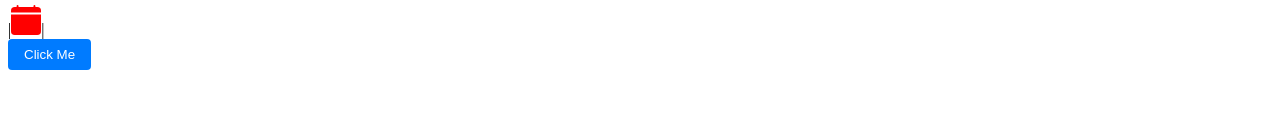
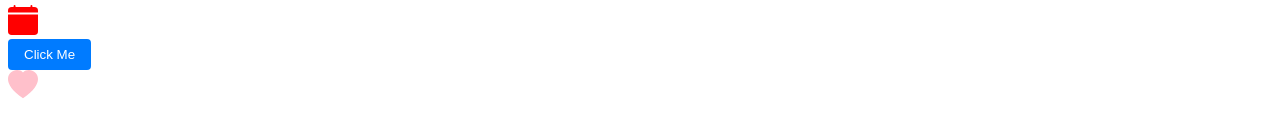
Before and after one commit to AnaCascante/game-app, a React (Vite) app: page / in a window 1280 px wide. Shown: the part 261-396 px from the top of the page. Built offline with nearby package versions, Linux system fonts and the light colour scheme.

Commit message:
creating a like icon

```diff
--- a/src/App.tsx
+++ b/src/App.tsx
@@ -3,6 +3,7 @@ import Alert from "./components/Alert";
 import Button from "./components/Button/Button";
 import ListGroup from "./components/ListGroup";
 import { BsFillCalendarFill } from "react-icons/bs";
+import { BsFillHeartFill } from "react-icons/bs";
 
 function App() {
   const [alertVisible, setAlertVisible] = useState(false);
@@ -19,7 +20,7 @@ function App() {
       </div>
 
       <div>
-        |<BsFillCalendarFill size={30} color="red" />|
+        <BsFillCalendarFill size={30} color="red" />
       </div>
 
       <div>
@@ -32,6 +33,14 @@ function App() {
           Click Me
         </Button>
       </div>
+
+      <div>
+        <BsFillHeartFill
+          size={30}
+          color="pink"
+          onClick={() => console.log("Liked!")}
+        />
+      </div>
     </>
   );
 }
```
Also changed, not shown: src/Like.tsx (added, +20 -0 lines).
